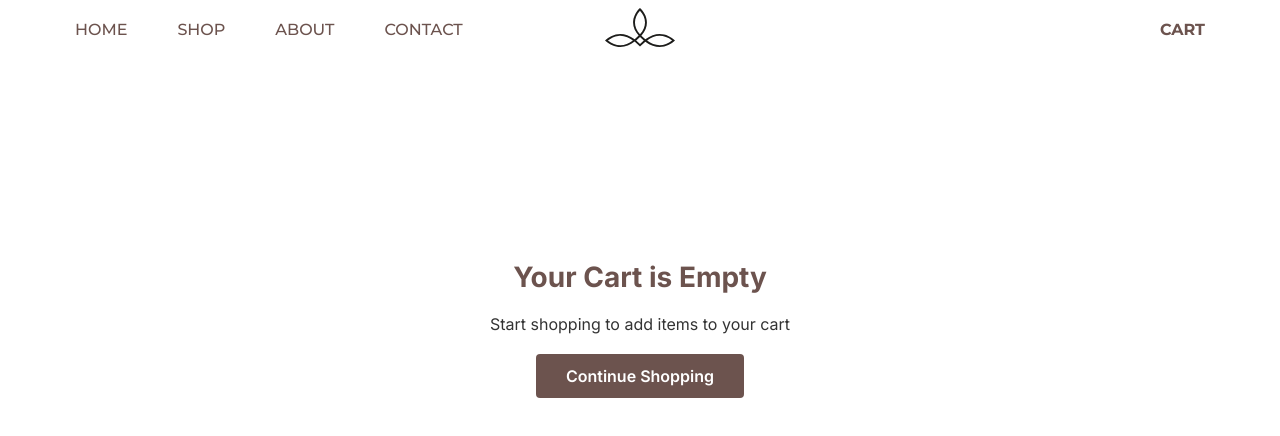
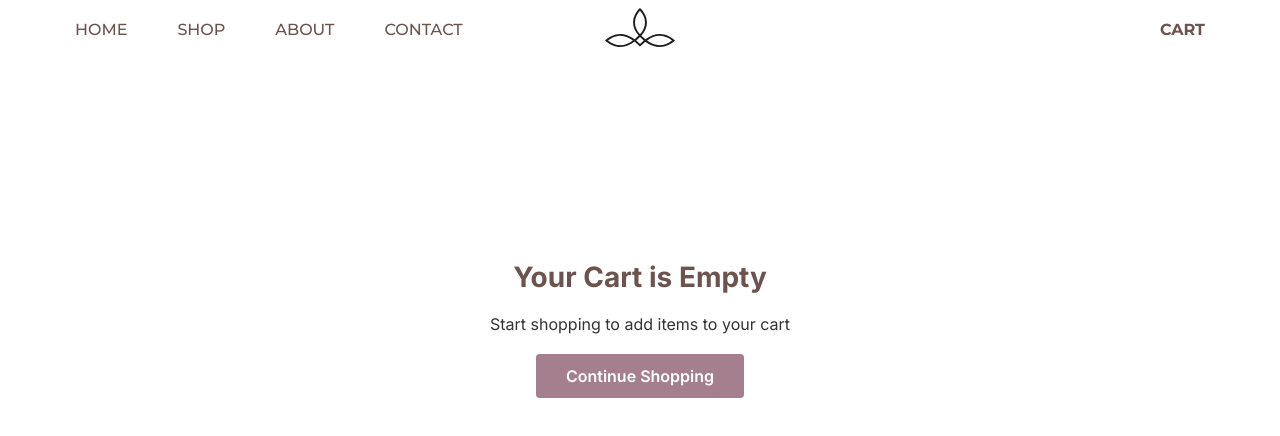
Before and after one commit to FrankoPluteo/pluteo_arab, a Next.js app: page /cart in a window 1280 px wide. Shown: the top 436 px of the page. Built offline with nearby package versions, Linux system fonts and the light colour scheme.

Commit message:
visual fix

```diff
--- a/lib/shipping.ts
+++ b/lib/shipping.ts
@@ -1,4 +1,4 @@
-export const SHIPPING_COST = 5;
+export const SHIPPING_COST = 4.99;
 
 export function calculateShipping(): number {
   return SHIPPING_COST;
--- a/styles/cart.module.css
+++ b/styles/cart.module.css
@@ -27,7 +27,7 @@
 .continueShoppingLink {
   display: inline-block;
   padding: 12px 30px;
-  background-color: var(--color-dark);
+  background-color: var(--color-light);
   color: var(--color-white);
   text-decoration: none;
   font-weight: 600;
@@ -224,7 +224,7 @@
 .checkoutButton {
   width: 100%;
   padding: 16px;
-  background-color: var(--color-dark);
+  background-color: green;
   color: var(--color-white);
   border: none;
   font-family: 'Montserrat', sans-serif;
@@ -353,4 +353,8 @@
   .orderSummary {
     padding: 25px;
   }
+
+  .checkoutButton {
+    font-size: 14px;
+  }
 }
```
